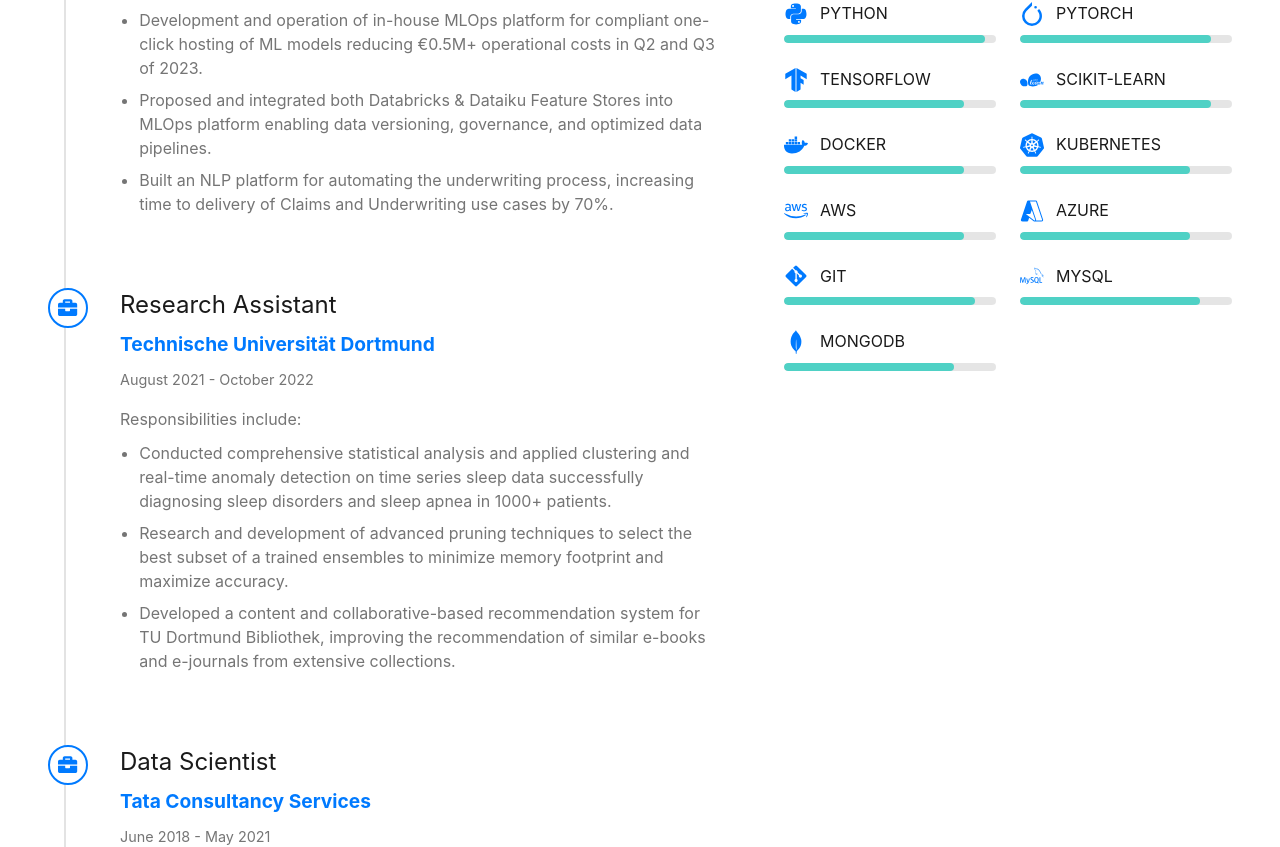
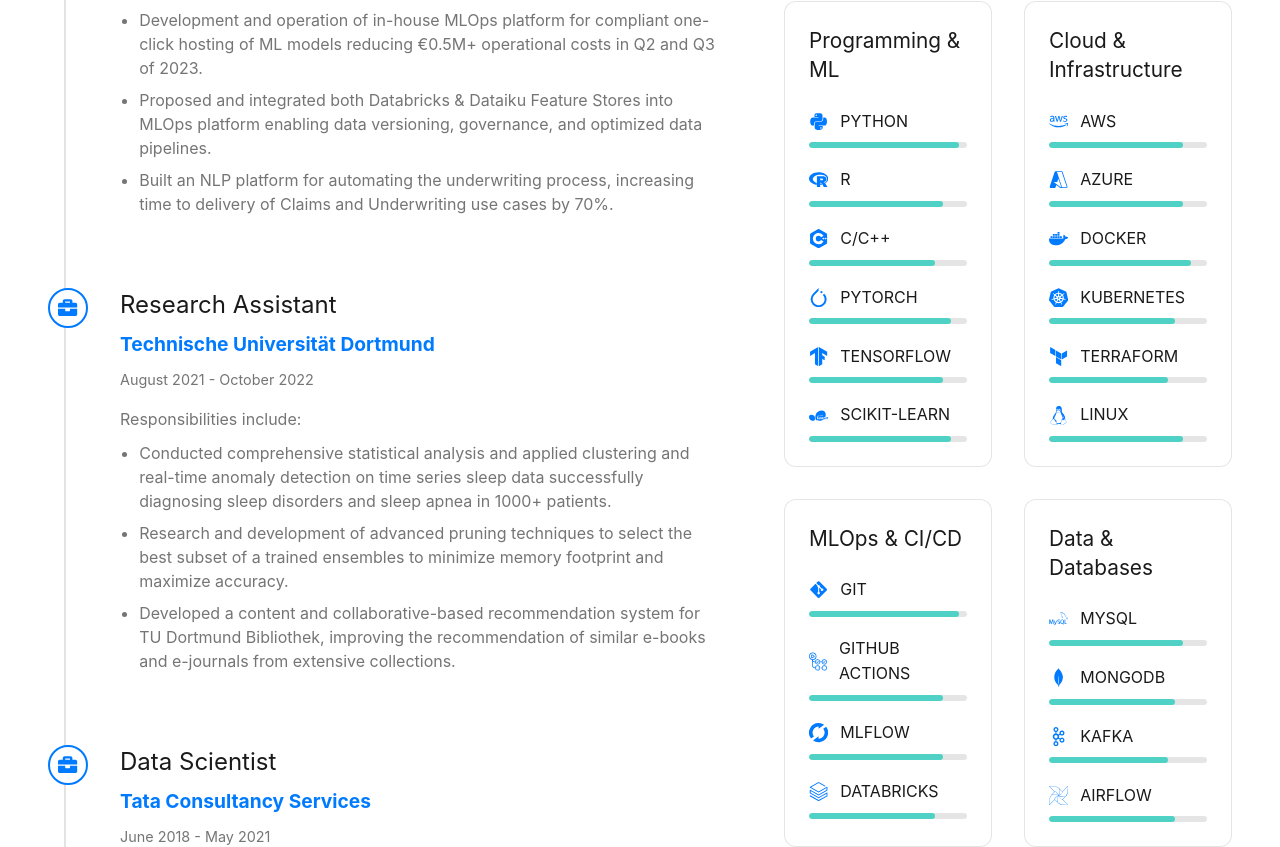
Before and after one commit to Dhanunjaya-Elluri/profile-cv, a React (Vite) app: page /profile-cv/experience in a window 1280 px wide. Shown: the part 967-1814 px from the top of the page. Built offline with nearby package versions, Linux system fonts and the light colour scheme.

Commit message:
enh: improved skills view

```diff
--- a/src/App.css
+++ b/src/App.css
@@ -527,10 +527,28 @@
   margin-bottom: 2rem;
 }
 
+.skills-categories {
+  display: grid;
+  grid-template-columns: repeat(2, 1fr);
+  gap: 2rem;
+}
+
+.skill-category {
+  background-color: var(--background);
+  border: 1px solid var(--border);
+  border-radius: 12px;
+  padding: 1.5rem;
+}
+
+.skill-category h2 {
+  font-size: 1.3rem;
+  margin-bottom: 1.5rem;
+  color: var(--text);
+}
+
 .skills-grid {
   display: grid;
-  grid-template-columns: repeat(2, 1fr);
-  gap: 1.5rem;
+  gap: 1.2rem;
 }
 
 .skill-item {
@@ -546,27 +564,33 @@
 }
 
 .skill-icon {
-  font-size: 1.5rem;
+  font-size: 1.2rem;
   color: var(--accent);
 }
 
 .skill-bar {
-  height: 8px;
+  height: 6px;
   background-color: var(--border);
-  border-radius: 4px;
+  border-radius: 3px;
   overflow: hidden;
 }
 
 .skill-level {
   height: 100%;
-  border-radius: 4px;
+  border-radius: 3px;
   transition: width 1s ease-in-out;
 }
 
 /* Responsive styles for skills */
+@media (max-width: 1024px) {
+  .skills-categories {
+    grid-template-columns: 1fr;
+  }
+}
+
 @media (max-width: 768px) {
-  .skills-grid {
-    grid-template-columns: 1fr;
+  .skill-category {
+    padding: 1rem;
   }
 
   .skill-info {
@@ -574,7 +598,7 @@
   }
 
   .skill-icon {
-    font-size: 1.3rem;
+    font-size: 1.1rem;
   }
 }
 
--- a/src/components/Navbar.jsx
+++ b/src/components/Navbar.jsx
@@ -18,7 +18,7 @@
                 : ""
             }
           >
-            Bio
+            About
           </Link>
           <Link
             to="/experience"
--- a/src/components/Profile.jsx
+++ b/src/components/Profile.jsx
@@ -10,10 +10,7 @@
           <span className="wave">👋</span>
           <h1>Hey, I&apos;m Dhanunjaya Elluri</h1>
         </div>
-        <h2>
-          I&apos;m a Data Scientist and Machine Learning Engineer with a passion
-          for making data useful for humanity.
-        </h2>
+        <h2>Machine Learning Engineer specializing in LLMs and MLOps.</h2>
 
         <p className="current-work">
           Currently, I&apos;m a Machine Learning Engineer at{" "}
@@ -24,16 +21,15 @@
           >
             Validaitor
           </a>{" "}
-          where I&apos;m working on fixing LLMs to make them compliant with EU
-          AI Act.
+          where I develop solutions to make LLMs compliant with the EU AI Act.
         </p>
 
         <div className="interests">
-          <p>My interests include:</p>
+          <p>My expertise includes:</p>
           <ul>
-            <li>Large Language Models</li>
+            <li>Large Language Models & NLP</li>
+            <li>MLOps & Production ML Systems</li>
             <li>Time Series Forecasting</li>
-            <li>MLOps</li>
           </ul>
         </div>
       </div>
--- a/src/components/Skills.jsx
+++ b/src/components/Skills.jsx
@@ -1,5 +1,5 @@
 import React from "react";
-import { FaPython, FaDocker, FaGitAlt, FaAws } from "react-icons/fa";
+import { FaPython, FaDocker, FaGitAlt, FaAws, FaLinux } from "react-icons/fa";
 import { VscAzure } from "react-icons/vsc";
 import {
   SiPytorch,
@@ -8,29 +8,70 @@
   SiMysql,
   SiMongodb,
   SiKubernetes,
+  SiGithubactions,
+  SiApachekafka,
+  SiApacheairflow,
+  SiDatabricks,
+  SiMlflow,
+  SiTerraform,
+  SiR,
+  SiCplusplus,
 } from "react-icons/si";
 
 const Skills = () => {
-  const skills = [
+  const skillCategories = [
+    {
+      category: "Programming & ML",
+      skills: [
         { name: "PYTHON", icon: FaPython, level: "95%" },
+        { name: "R", icon: SiR, level: "85%" },
+        { name: "C/C++", icon: SiCplusplus, level: "80%" },
         { name: "PYTORCH", icon: SiPytorch, level: "90%" },
         { name: "TENSORFLOW", icon: SiTensorflow, level: "85%" },
         { name: "SCIKIT-LEARN", icon: SiScikitlearn, level: "90%" },
-    { name: "DOCKER", icon: FaDocker, level: "85%" },
+      ],
+    },
+    {
+      category: "Cloud & Infrastructure",
+      skills: [
+        { name: "AWS", icon: FaAws, level: "85%" },
+        { name: "AZURE", icon: VscAzure, level: "85%" },
+        { name: "DOCKER", icon: FaDocker, level: "90%" },
         { name: "KUBERNETES", icon: SiKubernetes, level: "80%" },
-    { name: "AWS", icon: FaAws, level: "85%" },
-    { name: "AZURE", icon: VscAzure, level: "80%" },
-    { name: "GIT", icon: FaGitAlt, level: "90%" },
+        { name: "TERRAFORM", icon: SiTerraform, level: "75%" },
+        { name: "LINUX", icon: FaLinux, level: "85%" },
+      ],
+    },
+    {
+      category: "MLOps & CI/CD",
+      skills: [
+        { name: "GIT", icon: FaGitAlt, level: "95%" },
+        { name: "GITHUB ACTIONS", icon: SiGithubactions, level: "85%" },
+        { name: "MLFLOW", icon: SiMlflow, level: "85%" },
+        { name: "DATABRICKS", icon: SiDatabricks, level: "80%" },
+      ],
+    },
+    {
+      category: "Data & Databases",
+      skills: [
         { name: "MYSQL", icon: SiMysql, level: "85%" },
         { name: "MONGODB", icon: SiMongodb, level: "80%" },
+        { name: "KAFKA", icon: SiApachekafka, level: "75%" },
+        { name: "AIRFLOW", icon: SiApacheairflow, level: "80%" },
+      ],
+    },
   ];
 
   return (
     <section className="skills-section">
       <h1>Technical Skills</h1>
+      <div className="skills-categories">
+        {skillCategories.map((category, categoryIndex) => (
+          <div key={categoryIndex} className="skill-category">
+            <h2>{category.category}</h2>
             <div className="skills-grid">
-        {skills.map((skill, index) => (
-          <div key={index} className="skill-item">
+              {category.skills.map((skill, skillIndex) => (
+                <div key={skillIndex} className="skill-item">
                   <div className="skill-info">
                     <skill.icon className="skill-icon" />
                     <span>{skill.name}</span>
@@ -47,6 +88,9 @@
                 </div>
               ))}
             </div>
+          </div>
+        ))}
+      </div>
     </section>
   );
 };
```
Lines whose indentation alone changed are shown as unchanged.
